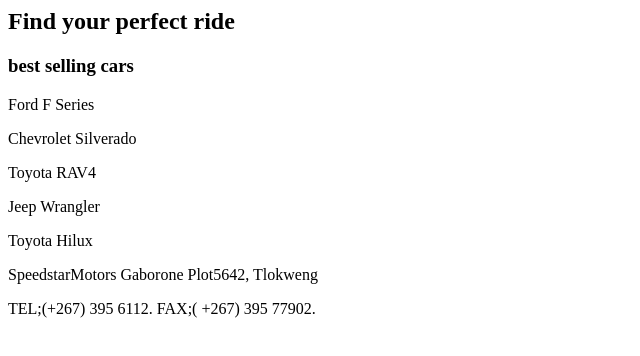
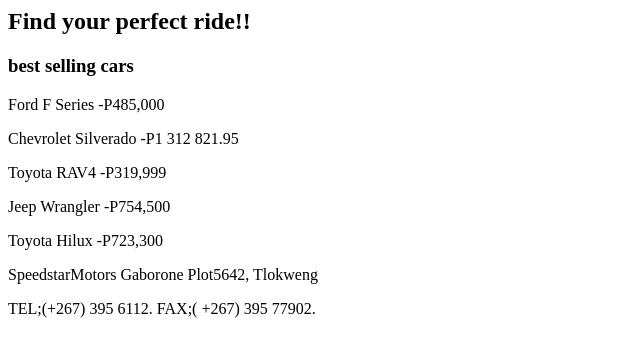
Before and after one commit to bida24-144/SpeedStar-Motors, a plain HTML site: page index.html in a window 1280 px wide. Shown: the whole page, without its empty margins (0-640 px from the left). Drawn offline with Linux system fonts and the light colour scheme.

Commit message:
Update index.html

```diff
--- a/index.html
+++ b/index.html
@@ -3,13 +3,13 @@
 <Speedstar Motors>
 <head>
 <body>
-<h2>Find your perfect ride</h2>
+<h2>Find your perfect ride!!</h2>
 <h3>best selling cars</h3>
-<p>Ford F Series<p>
-<p>Chevrolet Silverado</p>
-<p>Toyota RAV4</p>
-<p>Jeep Wrangler</p>
-<p>Toyota Hilux</p>
+<p>Ford F Series -P485,000</p>
+<p>Chevrolet Silverado -P1 312 821.95</p>
+<p>Toyota RAV4 -P319,999</p>
+<p>Jeep Wrangler -P754,500</p>
+<p>Toyota Hilux -P723,300</p>
 <p>SpeedstarMotors Gaborone Plot5642, Tlokweng </p>
 <p> TEL;(+267) 395 6112. FAX;( +267) 395 77902.</p>
 </body>
```
